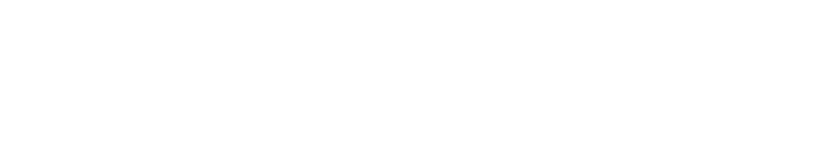
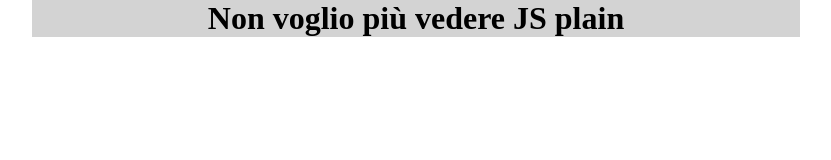
Before and after one commit to IazzettaPierluigi/vue-hello, a plain HTML site: page index.html in a window 1280 px wide. Shown: the whole page, without its empty margins (224-1055 px from the left). Drawn offline with nearby package versions, Linux system fonts and the light colour scheme.

Commit message:
h1 message with Vue

```diff
--- a/index.html
+++ b/index.html
@@ -9,6 +9,14 @@
 </head>
 <body>
 
+    <div id="app">
+        <h1>
+
+            {{ message }}
+
+        </h1>
+
+    </div>
 
 
 
@@ -16,6 +24,7 @@
 
 
 
+    <script src="https://unpkg.com/vue@3"></script>
 
     <script src="./main.js"></script>
 </body>
--- a/main.js
+++ b/main.js
@@ -0,0 +1,12 @@
+//Stampare a schermo un messaggio all’interno di un h1, utilizzando i data.
+
+
+const { createApp } = Vue
+
+createApp({
+    data() {
+        return {
+            message: 'Non voglio più vedere JS plain'
+        }
+    }
+}).mount('#app')
--- a/style.css
+++ b/style.css
@@ -0,0 +1,12 @@
+*{
+    margin: 0;
+    padding: 0;
+    box-sizing: border-box;
+}
+
+#app{
+    width: 60%;
+    margin: 0 auto;
+    background-color: lightgray;
+    text-align: center;
+}
```
